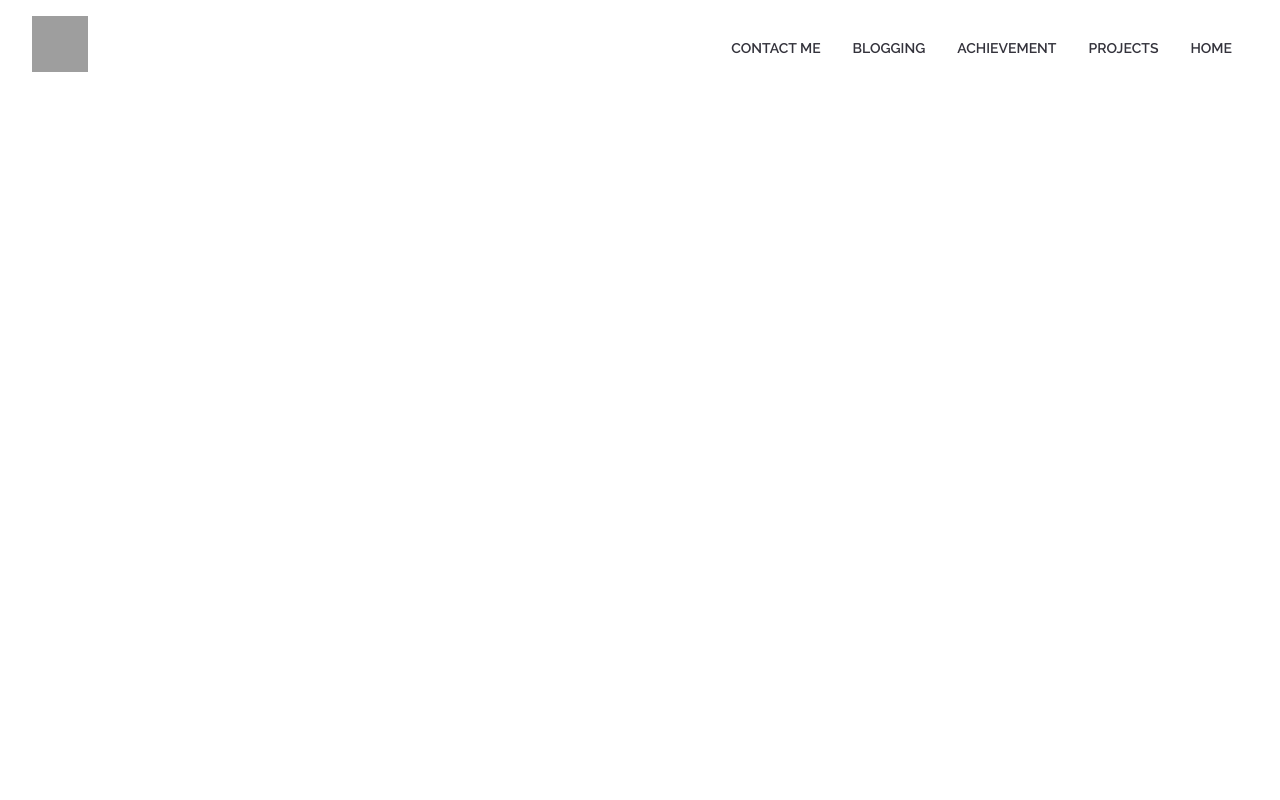
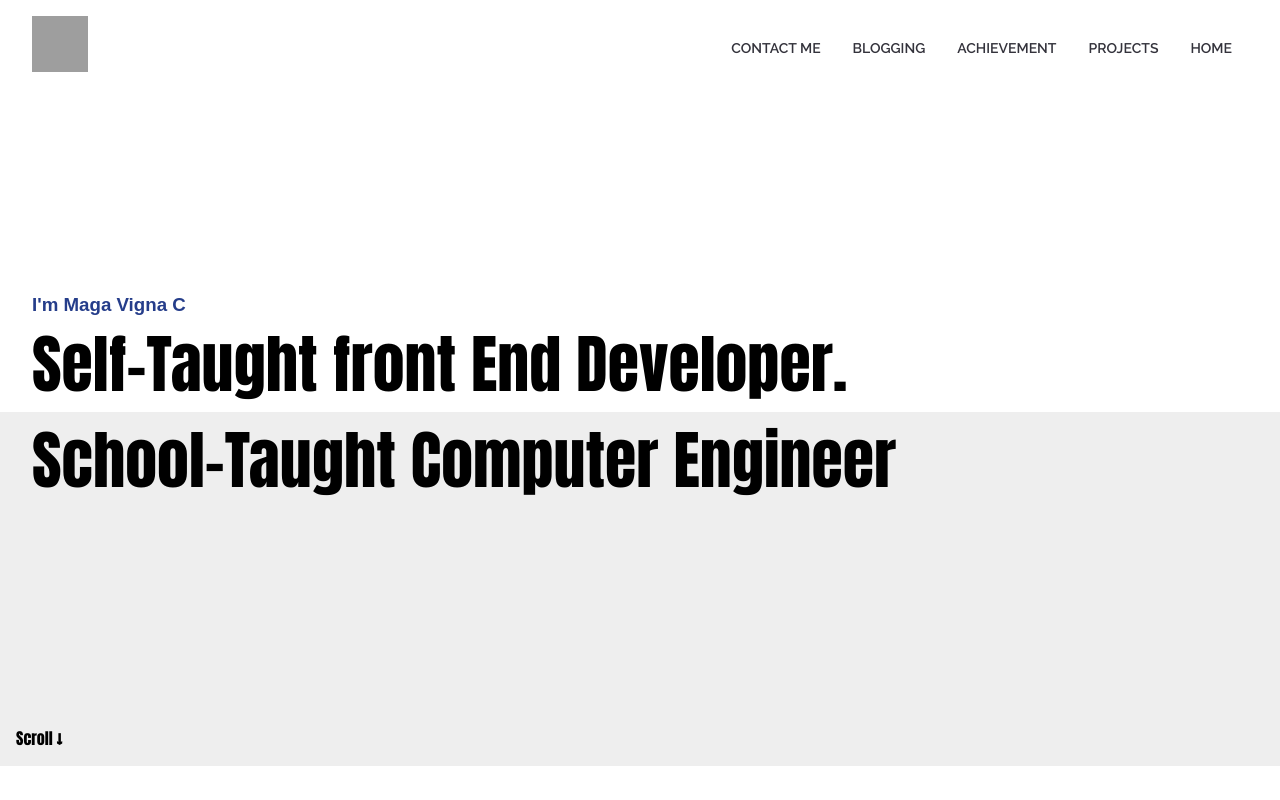
Before and after one commit to vishalvoid/portfolio, a React (Create React App) app: page / in a window 1280 px wide. Built offline with nearby package versions, Linux system fonts and the light colour scheme; grey boxes are pictures that could not be loaded.

Commit message:
Fixed the height of home page section

```diff
--- a/src/App.jsx
+++ b/src/App.jsx
@@ -6,7 +6,7 @@ function App() {
   return (
     <>
       <Navbar />
-      {/* <Home /> */}
+      <Home />
     </>
   );
 }
--- a/src/components/home/Home.css
+++ b/src/components/home/Home.css
@@ -3,12 +3,12 @@
 .container {
   /* border: 1px solid red; */
   position: absolute;
-  height: 100%;
+  height: 85%;
   width: 100%;
 }
 .container__upper {
   position: relative;
-  height: 45%;
+  height: 50%;
   background-color: #fff;
 }
 .container__upper--name {
@@ -28,7 +28,7 @@
 }
 .container__lower {
   position: relative;
-  height: 45%;
+  height: 52%;
   background-color: #eee;
   font-family: "Anton", sans-serif;
 }
```
